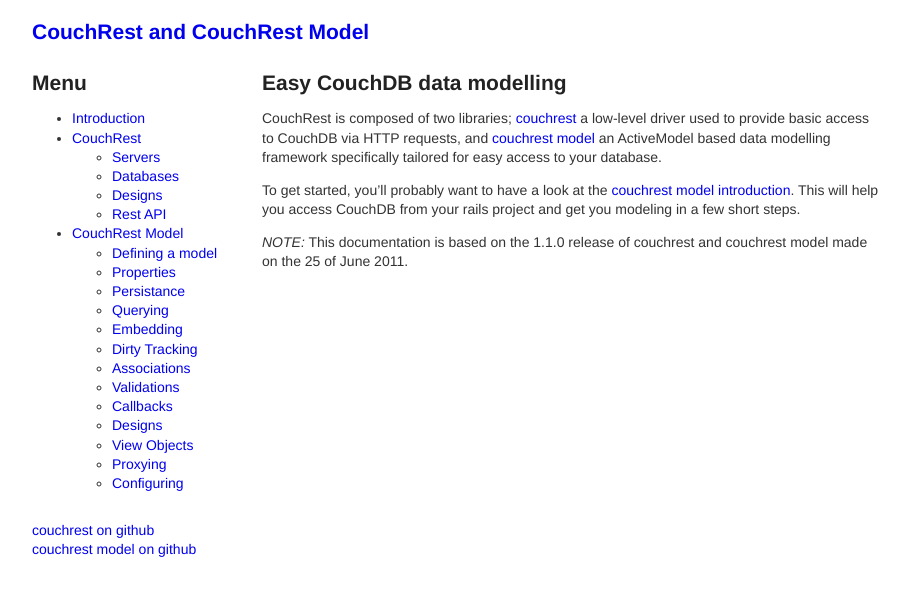
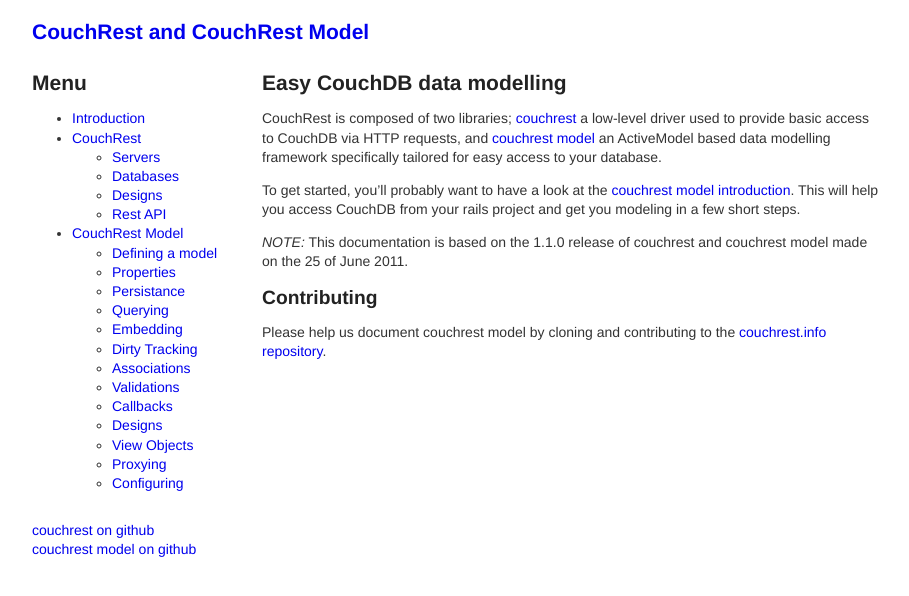
Before and after one commit to couchrest/couchrest.github.com, a Jekyll site: the page built from index.markdown, in a window 1280 px wide. Shown: the top 596 px of the page, without its empty margins (128-1037 px from the left). Built offline with Jekyll 4.4.1, drawn with Linux system fonts in a browser that asks for light colours; Markdown is read by kramdown in place of the engine named in the settings.

Commit message:
adding contrib text

```diff
--- a/index.markdown
+++ b/index.markdown
@@ -11,3 +11,7 @@
 To get started, you'll probably want to have a look at the [couchrest model introduction](/model/index.html). This will help you access CouchDB from your rails project and get you modeling in a few short steps.
 
 *NOTE:* This documentation is based on the 1.1.0 release of couchrest and couchrest model made on the 25 of June 2011.
+
+## Contributing
+
+Please help us document couchrest model by cloning and contributing to the [couchrest.info repository](https://github.com/couchrest/couchrest.github.com).
```
